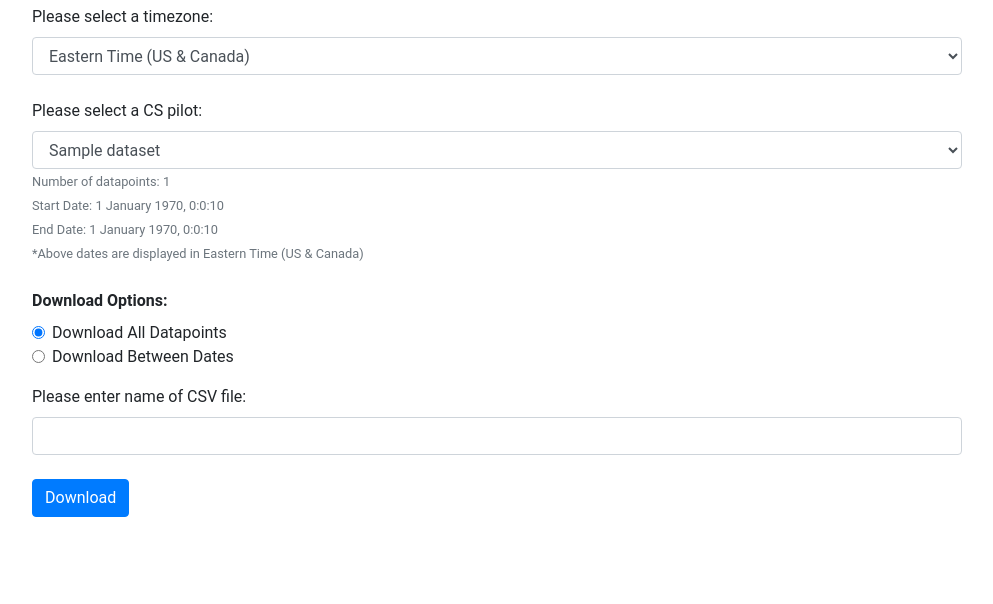
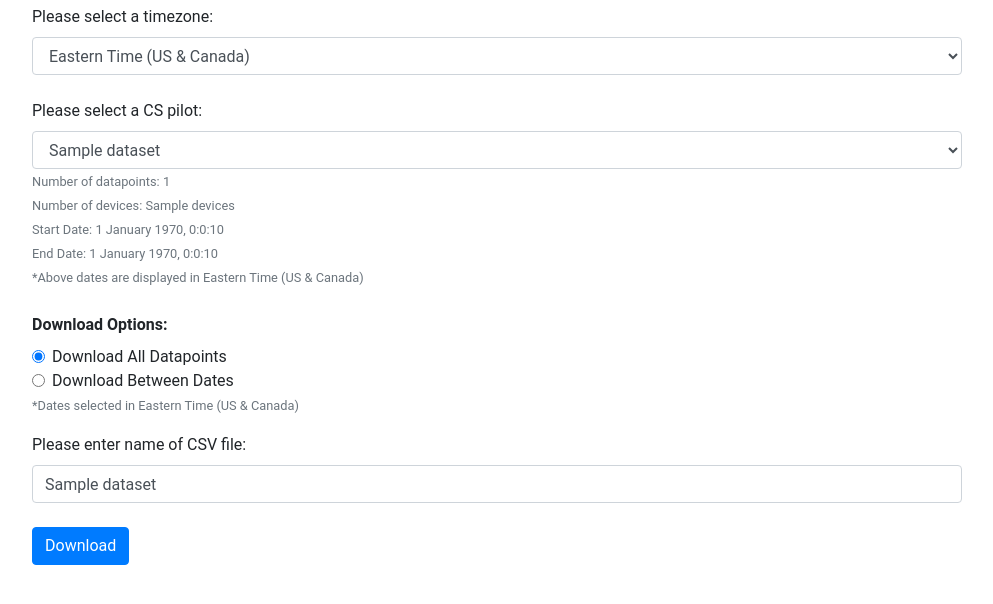
Before and after one commit to VascoXu/CityScanner-API, a Flask app: template templates/index.html in a window 1280 px wide. Shown: the part 161-765 px from the top of the page, without its empty margins (143-1136 px from the left). Run offline with Flask 2, Linux system fonts and the light colour scheme; the template is opened without the code that fills it: most values are stand-ins (such as "Sample title", 1, 10 or a date in 2020); data that the repository does not hold is empty; some libraries are stand-ins or nearby versions.

Commit message:
Suggest filename, number of devices, display timezone

```diff
--- a/mongo/mongo.py
+++ b/mongo/mongo.py
@@ -4,7 +4,7 @@ from datetime import datetime
 from pymongo import MongoClient, ASCENDING, DESCENDING
 from bson.json_util import dumps, default
 
-from helpers import string_to_datetime
+from helpers import string_to_datetime, valid_deviceID
 from mongo.mongo_helpers import *
 
 class MongoConnection:
@@ -77,9 +77,12 @@ class MongoConnection:
                 continue
 
             count = self.db[collection].count_documents({}) # find number of datapoints
-            # devices = len(self.db[collection].distinct('deviceID')) # find number of devices
+            devices = list(self.db[collection].distinct('deviceID')) # find number of devices
             start = self.get_start_date(collection) # find start date
             end = self.get_end_date(collection) # find end date
+
+            # Cleanup devices list
+            devices = list(filter(valid_deviceID, devices))
 
             # Package data into a dict
             try:
@@ -87,6 +90,7 @@ class MongoConnection:
                     'dataset': collection,
                     'start': list(start)[0]['time'],
                     'end': list(end)[0]['time'],
+                    'devices': len(devices),
                     'count': count
                 })
             except:
--- a/static/css/styles.css
+++ b/static/css/styles.css
@@ -46,7 +46,7 @@ body
 
 #download-options
 {
-    width: 25%;
+    width: 50%;
 }
 
 #success, #warning
--- a/static/js/scripts.js
+++ b/static/js/scripts.js
@@ -29,7 +29,7 @@ $(document).ready(function() {
     });
 
     // Update summary when selection is changed
-    $("datasets").on('change', function() {
+    $("#datasets").on('change', function() {
         update_summary(summaries);
     });
 
@@ -141,9 +141,10 @@ function update_summary(summaries)
     var timezone_text = $("#timezones option:selected").text();
     $(".timezone").text(timezone_text);
     $("#datapoints").text(result['count']);
-    // $("#devices").text(result['devices']);
+    $("#devices").text(result['devices']);
     $("#start").text(format_date(result['start'], timezone));
     $("#end").text(format_date(result['end'], timezone));
+    $("#filename").val(dataset);
 }
 
 function download_csv(data, filename)
--- a/static/swagger.json
+++ b/static/swagger.json
@@ -59,7 +59,7 @@
             "in": "query",
             "type": "string",
             "name": "end",
-            "description": "Endtart date in format YYYY-MM-DDT20HH:MM:SS.",
+            "description": "End date in format YYYY-MM-DDT20HH:MM:SS.",
             "required": false
           }
         ],
--- a/templates/index.html
+++ b/templates/index.html
@@ -28,7 +28,7 @@
                 <select class="form-control" id="timezones">
                     <option value="US/Eastern">Eastern Time (US & Canada)</option>
                     <option value="US/Mountain">Mountain Time (US & Canada)</option>
-                    <option value="Europe/Stockholm">Central Europan Time</option>
+                    <option value="Europe/Stockholm">Central European Time</option>
                     <option value="Asia/Almaty">East Kazakhstan Time</option>
                 </select>
             </div>
@@ -47,7 +47,7 @@
 
             <!-- Summary -->
             <small class="text-muted">Number of datapoints: <span id="datapoints">{{ summaries.0.count }}</span></small><br>
-            <!-- <small class="text-muted">Number of devices: <span id="devices">{{ summaries.0.devices }}</span></small><br> -->
+            <small class="text-muted">Number of devices: <span id="devices">{{ summaries.0.devices }}</span></small><br>
             <small class="text-muted">Start Date: <span id="start">{{ summaries.0.start | format_unix }}</span></small><br>
             <small class="text-muted">End Date: <span id="end">{{ summaries.0.end | format_unix }}</span></small><br>
             <small class="text-muted">*Above dates are displayed in <span class="timezone"></span></small><br>
@@ -70,6 +70,7 @@
                             Download Between Dates
                         </label>
                     </div>
+                    <small class="text-muted">*Dates selected in <span class="timezone"></span></small>
                 </div>
             </div>
 
@@ -93,7 +94,7 @@
             <!-- Filename -->
             <div>
                 <label for="filename">Please enter name of CSV file: </label><br>
-                <input type="text" class="form-control" id="filename" name="filename">
+                <input type="text" class="form-control" id="filename" name="filename" value="{{ summaries.0.dataset }}">
             </div>
 
             <br>
```
Also changed, not shown: helpers.py (+22 -0 lines).
